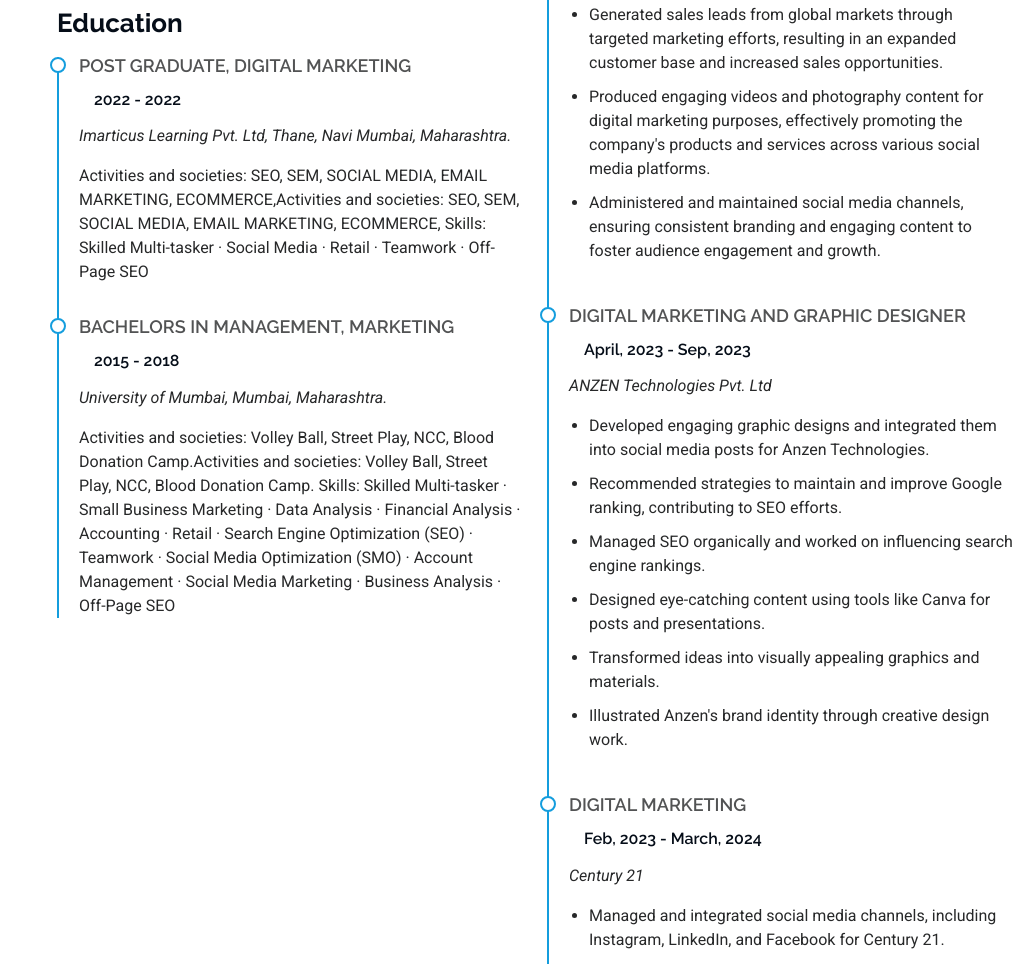
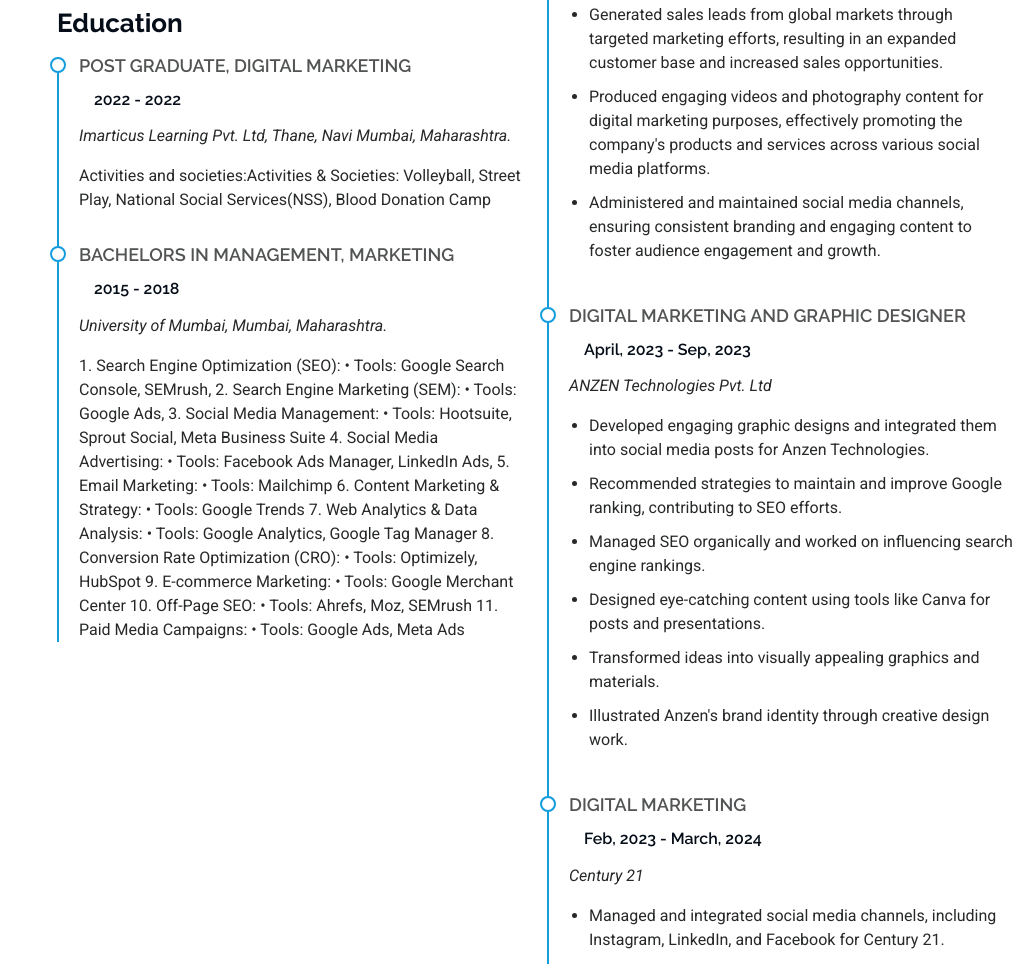
Before and after one commit to Jyosefine29/Jyosefine29.github, a plain HTML site: page index.html in a window 1280 px wide. Shown: the part 3293-4257 px from the top of the page, without its empty margins (255-1280 px from the left). Drawn offline with Linux system fonts and the light colour scheme.

Commit message:
Update index.html
Education content change

```diff
--- a/index.html
+++ b/index.html
@@ -398,16 +398,25 @@
               <h4>Post Graduate, Digital Marketing</h4>
               <h5>2022 - 2022</h5>
               <p><em>Imarticus Learning Pvt. Ltd, Thane, Navi Mumbai, Maharashtra.</em></p>
-              <p>Activities and societies: SEO, SEM, SOCIAL MEDIA, EMAIL MARKETING, ECOMMERCE,Activities and societies: SEO, SEM, SOCIAL MEDIA, EMAIL MARKETING, ECOMMERCE,
-                Skills: Skilled Multi-tasker · Social Media · Retail · Teamwork · Off-Page SEO</p>
+              <p>Activities and societies:Activities & Societies: Volleyball, Street Play, National Social Services(NSS), Blood Donation Camp</p>
             </div><!-- Edn Resume Item -->
 
             <div class="resume-item">
               <h4>Bachelors in Management, Marketing</h4>
               <h5>2015 - 2018</h5>
               <p><em>University of Mumbai, Mumbai, Maharashtra.</em></p>
-              <p>Activities and societies: Volley Ball, Street Play, NCC, Blood Donation Camp.Activities and societies: Volley Ball, Street Play, NCC, Blood Donation Camp.
-                Skills: Skilled Multi-tasker · Small Business Marketing · Data Analysis · Financial Analysis · Accounting · Retail · Search Engine Optimization (SEO) · Teamwork · Social Media Optimization (SMO) · Account Management · Social Media Marketing · Business Analysis · Off-Page SEO</p>
+              <p>1. Search Engine Optimization (SEO): •	Tools: Google Search Console, SEMrush,
+                2. Search Engine Marketing (SEM): •	Tools: Google Ads,
+                3. Social Media Management: •	Tools: Hootsuite, Sprout Social, Meta Business Suite
+                4. Social Media Advertising: •	Tools: Facebook Ads Manager, LinkedIn Ads,
+                5. Email Marketing: •	Tools: Mailchimp
+                6. Content Marketing & Strategy: •	Tools: Google Trends
+                7. Web Analytics & Data Analysis: •	Tools: Google Analytics, Google Tag Manager
+                8. Conversion Rate Optimization (CRO): •	Tools: Optimizely, HubSpot
+                9. E-commerce Marketing: •	Tools: Google Merchant Center
+                10. Off-Page SEO: •	Tools: Ahrefs, Moz, SEMrush
+                11. Paid Media Campaigns: •	Tools: Google Ads, Meta Ads</p>
+
             </div><!-- Edn Resume Item -->
 
           </div>
```
